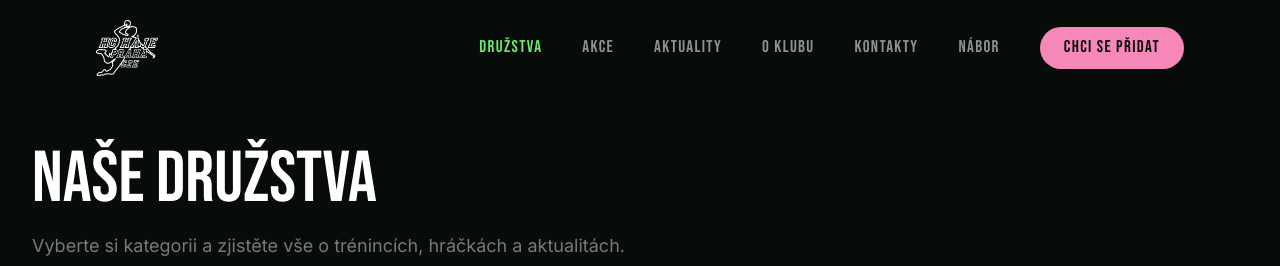
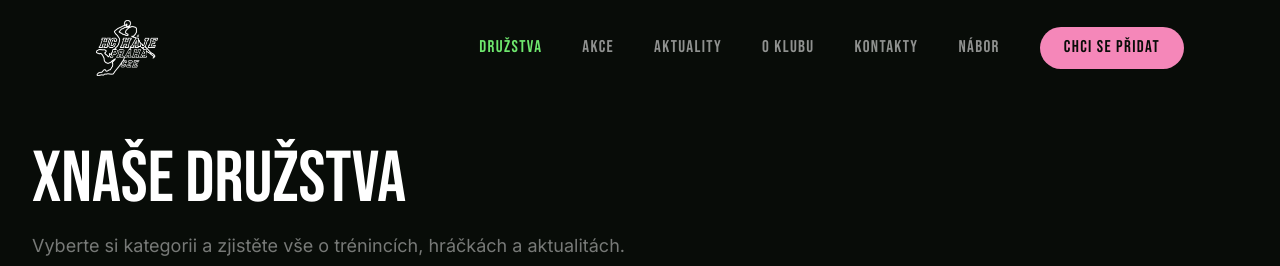
Before and after one commit to jakub245/hchaje-web, a React (Vite) app: page /druzstva in a window 1280 px wide. Shown: the top 266 px of the page. Built offline with nearby package versions, Linux system fonts and the light colour scheme.

Commit message:
Update Druzstva.tsx

```diff
--- a/src/app/pages/Druzstva.tsx
+++ b/src/app/pages/Druzstva.tsx
@@ -7,7 +7,7 @@ import { TEAMS } from "../data/teams";
 export default function DruzstvaPage() {
   return (
     <>
-      <PageHero title="Naše družstva" subtitle="Vyberte si kategorii a zjistěte vše o trénincích, hráčkách a aktualitách." />
+      <PageHero title="xNaše družstva" subtitle="Vyberte si kategorii a zjistěte vše o trénincích, hráčkách a aktualitách." />
 
       <section className="reveal-on-scroll pb-20 lg:pb-28">
         <div className="max-w-7xl mx-auto px-4 sm:px-6 lg:px-8">
```
